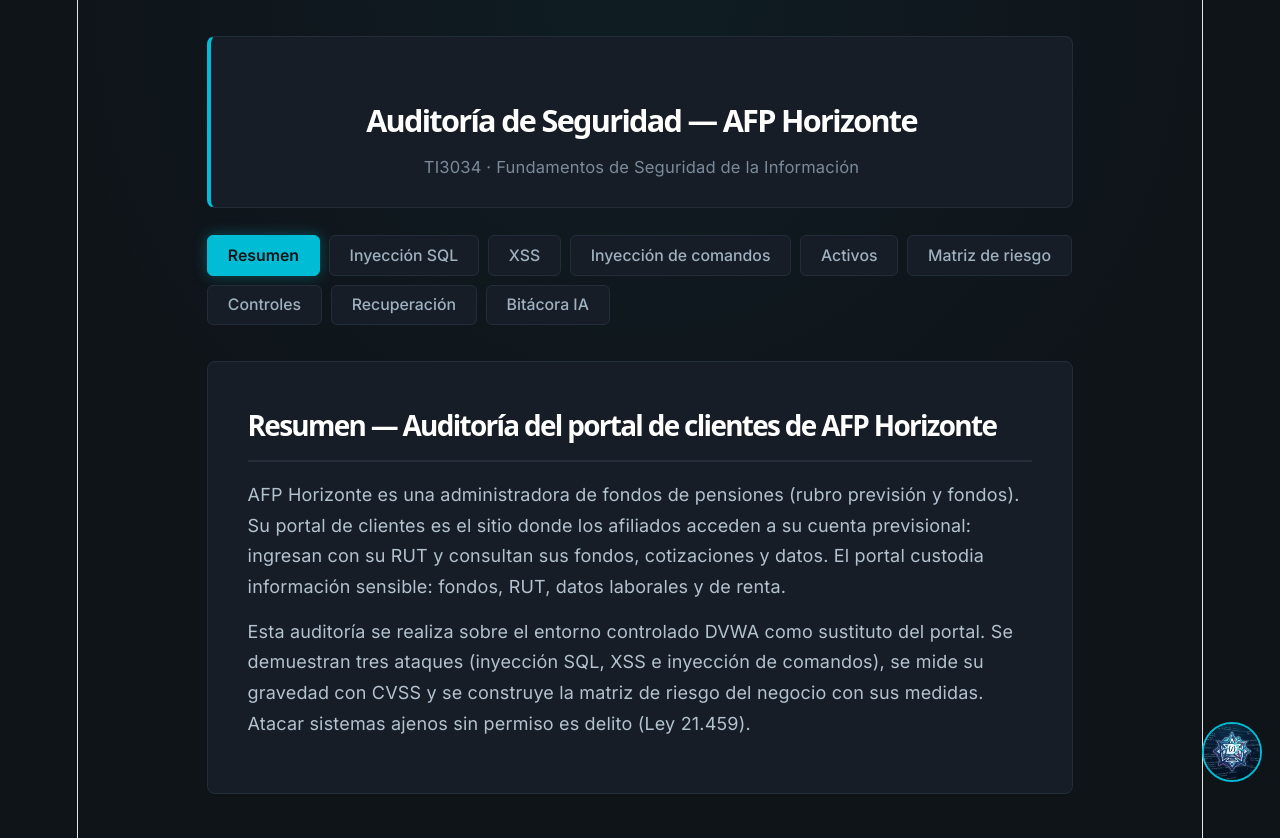
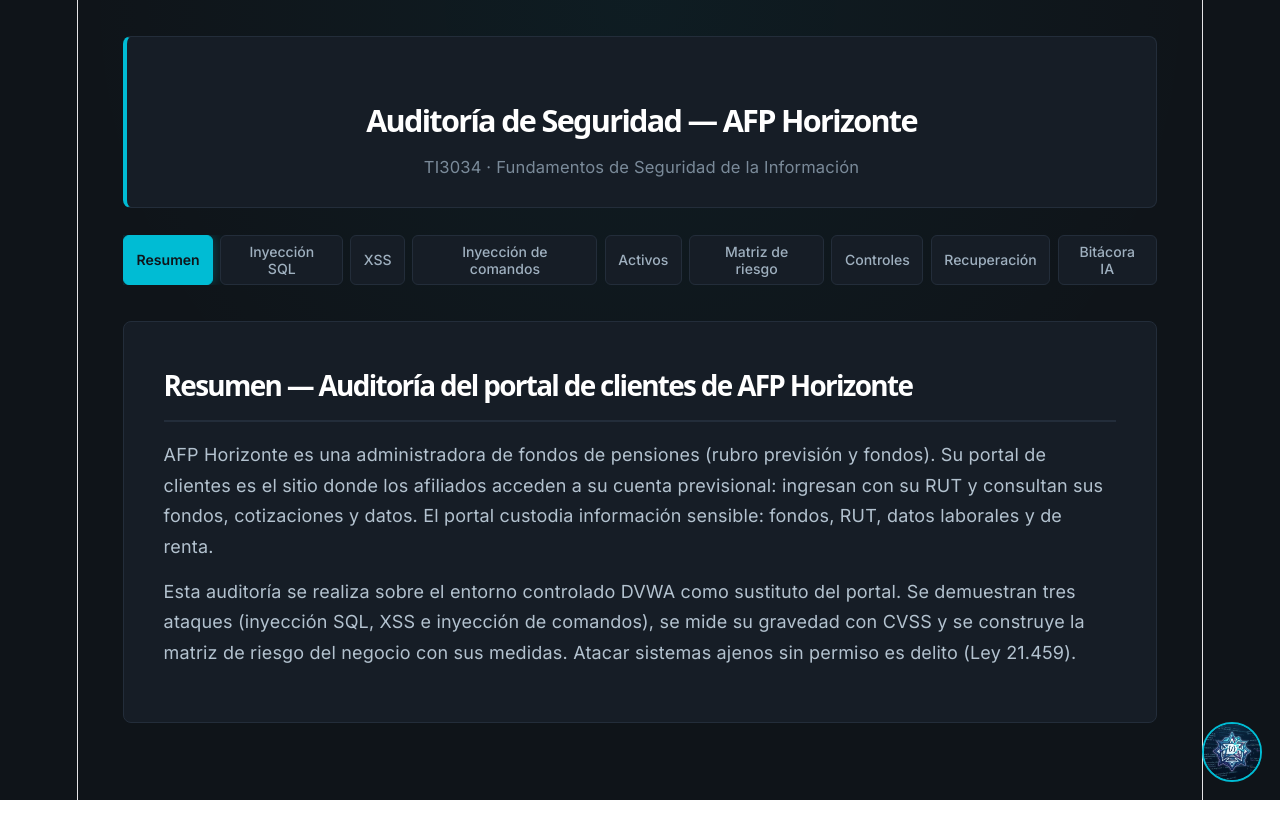
Before and after one commit to javierdev06/auditoria_corjav, a React (Vite) app: page / in a window 1280 px wide. Shown: the top 838 px of the page. After the commit the page ends 800 px from the top, so only its background shows below. Built offline with nearby package versions, Linux system fonts and the light colour scheme.

Commit message:
arreglos finales

```diff
--- a/docs_corjav/09_prompts_corjav.md
+++ b/docs_corjav/09_prompts_corjav.md
@@ -0,0 +1,143 @@
+# Bitácora de uso de Inteligencia Artificial
+
+Durante esta evaluación utilicé inteligencia artificial como apoyo para construir la aplicación, darle estilo y redactar parte del informe. La herramienta principal fue Claude; también consulté Gemini en algunos puntos y usé la IA de VS Code (Copilot) en el código. En general yo proponía la idea, la estructura o el contexto, y la IA me entregaba el código, los estilos o el borrador, que luego integré, probé y ajusté al caso de AFP Horizonte. Las decisiones finales fueron mías.
+
+## Resumen de la empresa
+
+**Prompt:** "te paso el contexto de AFP Horizonte y los datos que custodia (fondos, rut, datos laborales y renta), armame el resumen del informe en base a eso"
+
+**Herramienta:** Claude. **Sección:** 01_resumen.
+
+**Qué hice yo:** Le di el contexto base de la empresa y la IA armó el resumen. Lo encontré largo y lo recorté yo hasta dejarlo en dos párrafos.
+
+## Explicación de la inyección SQL
+
+**Prompt:** "te explico como entendi la inyeccion sql con ' OR '1'='1, ayudame a redactarlo bien tecnico para el informe"
+
+**Herramienta:** Claude. **Sección:** 02_sqli.
+
+**Qué hice yo:** Aporté mi entendimiento del ataque y la IA me ayudó a redactarlo. Ajusté el ejemplo de consulta para que usara first_name y surname como en mi captura.
+
+## CVSS de la inyección SQL
+
+**Prompt:** "marque estas metricas en la calculadora para la sqli de una AFP, ayudame a redactar la justificacion del puntaje 9.8"
+
+**Herramienta:** Claude. **Sección:** 02_sqli.
+
+**Qué hice yo:** Marqué yo las métricas en la calculadora oficial y confirmé el 9.8. La IA me ayudó a redactar la justificación.
+
+## Explicación del XSS
+
+**Prompt:** "ayudame a redactar por que funciona el xss reflejado partiendo de que la pagina no limpia mi entrada"
+
+**Herramienta:** Gemini. **Sección:** 03_xss.
+
+**Qué hice yo:** Di la idea base y la IA me ayudó con la redacción. Ejecuté el ataque yo y tomé la captura del popup.
+
+## Diferencia de severidad del XSS
+
+**Prompt:** "ayudame a explicar por que el xss queda en medio y no en critico como la sqli y los comandos"
+
+**Herramienta:** Gemini. **Sección:** 03_xss.
+
+**Qué hice yo:** Planteé la duda y la usé para justificar por qué el XSS va más abajo en la matriz.
+
+## Explicación de la inyección de comandos
+
+**Prompt:** "ayudame a redactar como el ; encadena el ping con cat /etc/passwd y por que eso es controlar el servidor"
+
+**Herramienta:** Claude. **Sección:** 04_comandos.
+
+**Qué hice yo:** Di la idea del encadenamiento y la IA me ayudó a redactarla. Ejecuté el ataque, tomé la captura y verifiqué el CVSS 9.8.
+
+## Análisis de activos
+
+**Prompt:** "estos son los activos que identifique para la AFP (base de afiliados, fondos, credenciales, servidor), ayudame a redactarlos y relacionarlos con cada ataque"
+
+**Herramienta:** Claude. **Sección:** 05_activos.
+
+**Qué hice yo:** Identifiqué yo los activos según mi caso y la IA me ayudó a redactar el análisis y a conectarlos con cada ataque.
+
+## Texto de la matriz de riesgo
+
+**Prompt:** "ubique sqli y comandos en alta-critico y xss en media-alto, ayudame a redactar el texto de la matriz y la priorizacion"
+
+**Herramienta:** Claude. **Sección:** 06_matriz.
+
+**Qué hice yo:** Definí yo las ubicaciones de cada ataque y la IA me ayudó a redactar el texto y la priorización.
+
+## Componente del mapa de calor
+
+**Prompt:** "necesito el mapa de calor de la matriz como componente, con colores segun probabilidad e impacto y que muestre donde cae cada ataque"
+
+**Herramienta:** Claude (apoyo de la IA de VS Code). **Sección:** 06_matriz.
+
+**Qué hice yo:** Di la estructura que quería (filas, columnas, dónde cae cada ataque) y la IA generó el código. Lo integré y corregí el degradado de colores para que coincidiera con la materia.
+
+## Controles de prevención y mitigación
+
+**Prompt:** "ayudame a redactar los controles de los tres ataques ordenados por prioridad de la matriz, apoyados en owasp y nist"
+
+**Herramienta:** Gemini. **Sección:** 07_controles.
+
+**Qué hice yo:** Pedí el orden por prioridad y la IA redactó la base. Revisé que cada defensa coincidiera con su ataque.
+
+## Plan de recuperación
+
+**Prompt:** "ayudame a redactar la mejora tecnologica y el plan de recuperacion de una AFP con los pasos de respaldos, restaurar, notificar y aprender"
+
+**Herramienta:** Claude. **Sección:** 08_recuperacion.
+
+**Qué hice yo:** Di los pasos de la materia y la IA armó el borrador. Lo adapté a la AFP y agregué la Ley 19.628.
+
+## Ley aplicable
+
+**Prompt:** "ayudame a confirmar que ley de proteccion de datos aplica a una AFP chilena y cual al que ataca sin permiso"
+
+**Herramienta:** Gemini. **Sección:** Transversal.
+
+**Qué hice yo:** Consulté la normativa y mencioné la Ley 19.628 para los datos y la 21.459 para el marco del atacante.
+
+## Componente para mostrar el contenido
+
+**Prompt:** "quiero que cada seccion del informe se muestre en el sitio leyendo su archivo, ayudame con el componente"
+
+**Herramienta:** Claude (apoyo de la IA de VS Code). **Sección:** App.
+
+**Qué hice yo:** Di la idea de cómo quería que se mostrara cada sección y la IA generó el componente. Lo integré y lo probé en local.
+
+## Estilo general del sitio
+
+**Prompt:** "quiero que el sitio se vea profesional tipo auditoria, con fondo oscuro y acento cian, dame los estilos"
+
+**Herramienta:** Claude. **Sección:** App.
+
+**Qué hice yo:** Definí yo la dirección visual (oscuro con cian) y la IA me dio los estilos. Probé varias versiones y elegí la que más me gustó, ajustando el orden del contenido.
+
+## Animaciones del sitio
+
+**Prompt:** "agregale animaciones suaves al sitio, que las secciones aparezcan con un efecto y los botones reaccionen al pasar el mouse"
+
+**Herramienta:** Claude. **Sección:** App.
+
+**Qué hice yo:** Pedí el tipo de animaciones que quería y la IA me dio el código. Las probé y ajusté la intensidad para que no quedaran exageradas.
+
+## Mejoras de estilo y detalles visuales
+
+**Prompt:** "ayudame a pulir los detalles visuales del sitio para que se vea mas ordenado y prolijo en todas las secciones"
+
+**Herramienta:** Claude. **Sección:** App.
+
+**Qué hice yo:** Fui pidiendo ajustes puntuales de espaciado y alineación según lo que veía mal, hasta dejar todas las secciones parejas.
+
+## Logo de GitHub en el sitio
+
+**Prompt:** "quiero agregar el logo de github en el sitio con un enlace a mi repositorio, ayudame con eso"
+
+**Herramienta:** Claude. **Sección:** App.
+
+**Qué hice yo:** Di la idea de poner el logo enlazado a mi repo y la IA me ayudó con el código. Lo integré y verifiqué que el enlace funcionara.
+
+## Reflexión final
+
+En la mayoría de las secciones yo aportaba la idea, la estructura o el contexto de AFP Horizonte, y la IA me entregaba el código, los estilos o el borrador del texto. A partir de ahí integraba, probaba y ajustaba: recorté textos, corregí colores, verifiqué todos los CVSS en la calculadora oficial y adapté cada parte al rubro previsional. Usar Claude como herramienta principal, Gemini como contraste y la IA de VS Code para el código me permitió comparar enfoques. Aprendí que la IA acelera el trabajo, pero la responsabilidad de revisar y ajustar lo entregado, especialmente para que el código no quede vulnerable, fue mía.
--- a/src/App.css
+++ b/src/App.css
@@ -16,11 +16,10 @@
 }
 
 .app {
-  max-width: 920px;
+  max-width: 100%;
   margin: 0 auto;
-  padding: 2rem 1.5rem;
+  padding: 2rem 2.5rem;
 }
-
 .header {
   background-color: #161d26;
   border: 1px solid #232d3a;
@@ -45,20 +44,21 @@
 
 .nav {
   display: flex;
-  flex-wrap: wrap;
-  gap: 0.5rem;
+  flex-wrap: nowrap;
+  gap: 0.4rem;
   margin-bottom: 2rem;
+  overflow-x: auto;
 }
 
 .nav-btn {
   background-color: #161d26;
   color: #9fb0bf;
   border: 1px solid #232d3a;
-  padding: 0.55rem 1.1rem;
+  padding: 0.4rem 0.7rem;
   border-radius: 6px;
   cursor: pointer;
   font-family: 'Inter', sans-serif;
-  font-size: 0.88rem;
+  font-size: 0.78rem;
   font-weight: 500;
   transition: all 0.2s ease;
 }
```
